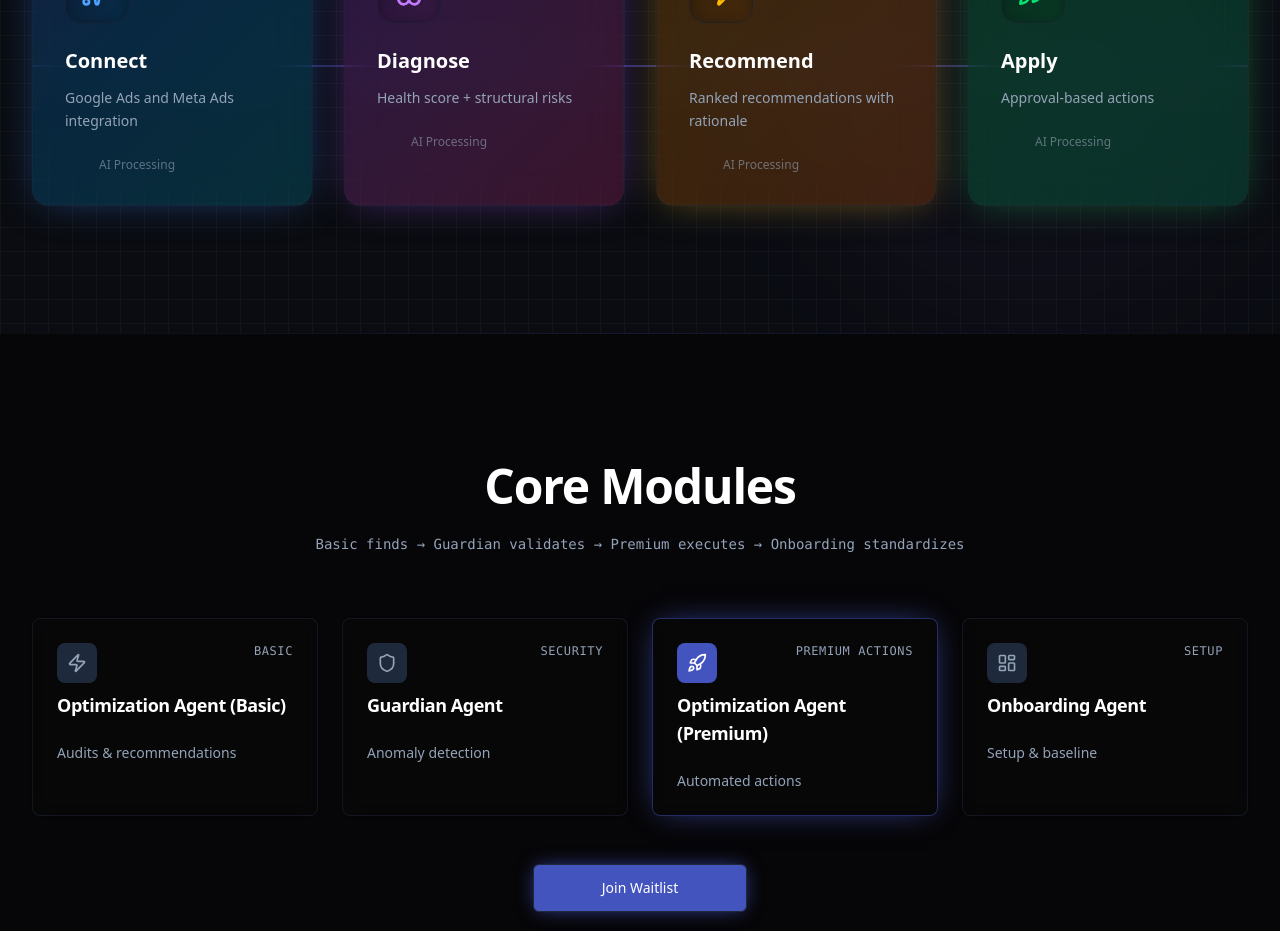
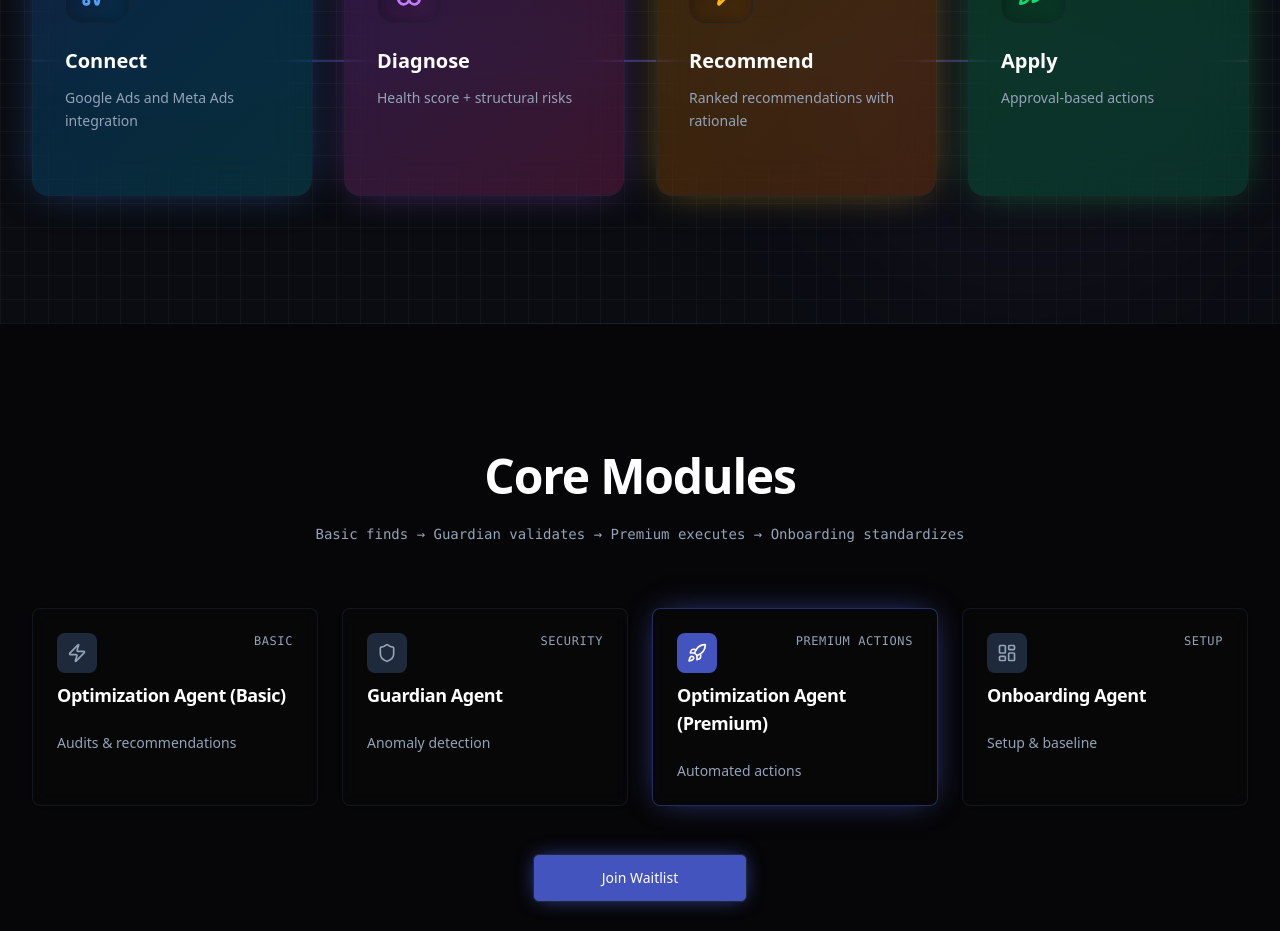
Before and after one commit to tekbasdeniz/truopt-v1-landing, a Next.js app: page /en in a window 1280 px wide. Shown: the part 3400-4331 px from the top of the page. Built offline with nearby package versions, Linux system fonts and the light colour scheme.

Commit message:
[REFACTOR] Remove unused code line

```diff
--- a/components/sections/how-it-works.tsx
+++ b/components/sections/how-it-works.tsx
@@ -203,7 +203,6 @@ const HowItWorks = () => {
                                                 />
                                             ))}
                                         </div>
-                                        <span className="text-xs text-muted-foreground/60">AI Processing</span>
                                     </div>
                                 </div>
 
```
